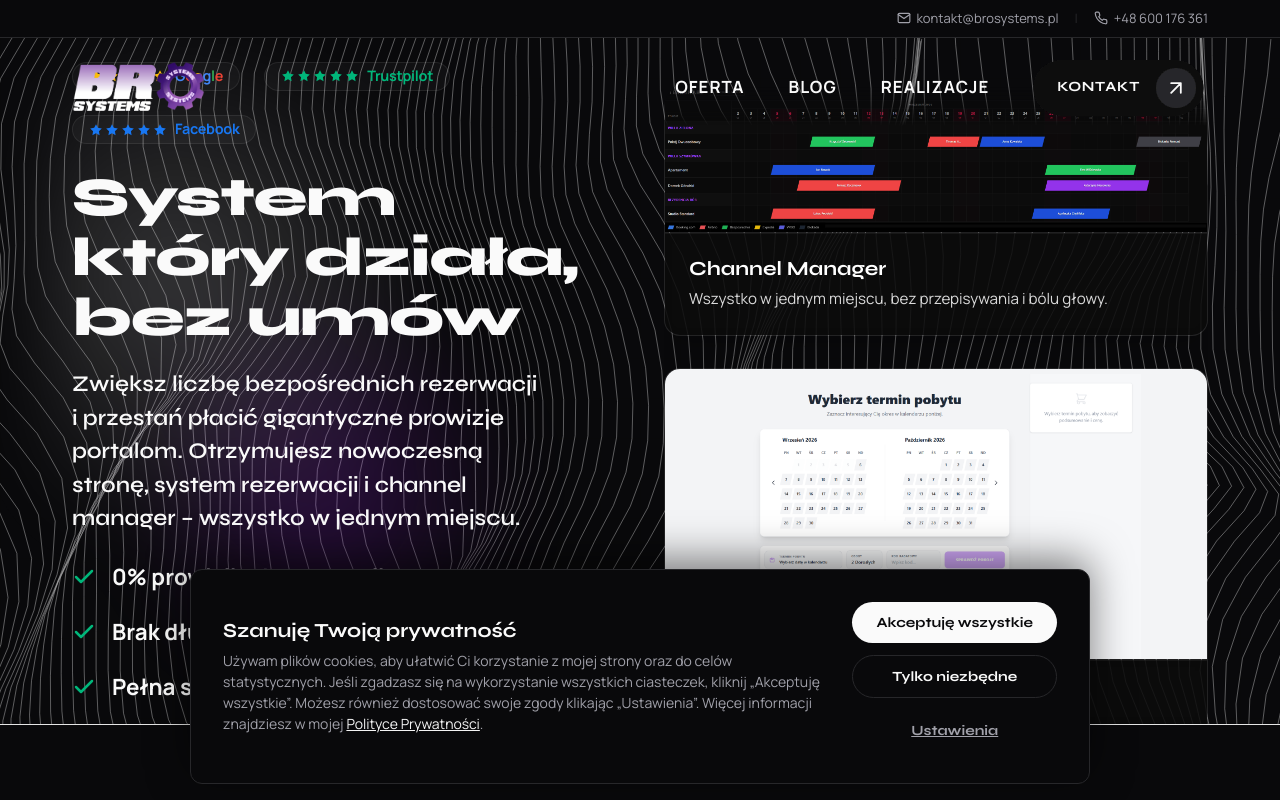
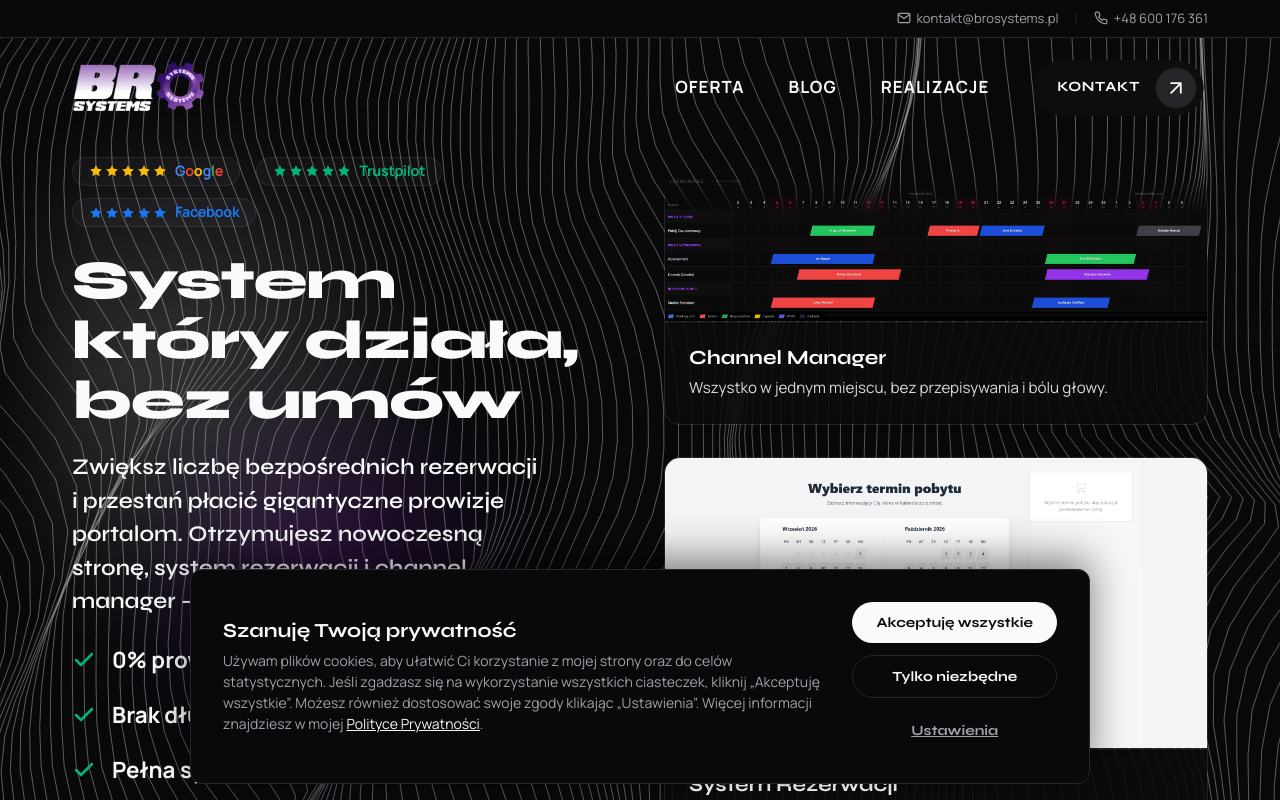
Before and after one commit to foliowiecsztywnygit/BROSYSTEMS-LANDING, a React (Vite) app: page / in a window 1280 px wide. Shown: the top 800 px of the page. Built offline with nearby package versions, Linux system fonts and the light colour scheme; a web font is replaced by a local one.

Commit message:
fix: rozwiazanie nakladania logo na badge w Hero oraz naprawa lamania slow w naglowkach

```diff
--- a/src/components/Hero.jsx
+++ b/src/components/Hero.jsx
@@ -47,7 +47,11 @@ const RatingBadge = ({ color, children }) => (
 
 const Hero = () => {
   const [showWaves, setShowWaves] = useState(false);
-  const [heroOffset, setHeroOffset] = useState(96);
+  const [layoutHeights, setLayoutHeights] = useState({
+    totalOffset: 108,
+    navHeight: 72,
+    topBarHeight: 36
+  });
 
   useEffect(() => {
     const elements = document.querySelectorAll(`.${styles.heroContentLeft} .fade-in, .${styles.heroContentRight}.fade-in`);
@@ -69,10 +73,14 @@ const Hero = () => {
     const updateHeroLayout = () => {
       const topBar = document.querySelector('[data-topbar]');
       const navbar = document.querySelector('[data-navbar]');
-      const topBarHeight = topBar?.getBoundingClientRect().height ?? 0;
-      const navbarHeight = navbar?.getBoundingClientRect().height ?? 0;
-      const totalOffset = Math.round(topBarHeight + navbarHeight);
-      setHeroOffset(totalOffset || 96);
+      const topBarHeight = topBar ? Math.round(topBar.getBoundingClientRect().height) : 36;
+      const navbarHeight = navbar ? Math.round(navbar.getBoundingClientRect().height) : 72;
+      const totalOffset = topBarHeight + navbarHeight;
+      setLayoutHeights({
+        totalOffset: totalOffset || 108,
+        navHeight: navbarHeight || 72,
+        topBarHeight: topBarHeight || 36
+      });
     };
 
     updateWavesVisibility();
@@ -99,7 +107,14 @@ const Hero = () => {
   }, []);
 
   return (
-    <section className={`${styles.hero} bg-grid`} style={{ '--hero-offset': `${heroOffset}px` }}>
+    <section
+      className={`${styles.hero} bg-grid`}
+      style={{
+        '--hero-offset': `${layoutHeights.totalOffset}px`,
+        '--nav-height': `${layoutHeights.navHeight}px`,
+        '--topbar-height': `${layoutHeights.topBarHeight}px`
+      }}
+    >
       {showWaves && (
         <div className={styles.wavesWrapper}>
           <Waves
--- a/src/components/Hero.module.css
+++ b/src/components/Hero.module.css
@@ -1,15 +1,22 @@
 .hero {
-  min-height: calc(100svh - var(--hero-offset, 96px));
-  height: calc(100svh - var(--hero-offset, 96px));
+  min-height: calc(100svh - var(--topbar-height, 36px));
+  height: auto;
   box-sizing: border-box;
   display: flex;
-  align-items: center;
+  flex-direction: column;
+  justify-content: flex-start;
   position: relative;
-  padding-top: clamp(1.5rem, 3vh, 2.75rem);
-  padding-bottom: clamp(1rem, 2.5vh, 1.8rem);
+  padding-top: calc(var(--nav-height, 72px) + clamp(2.75rem, 5.5vh, 4.25rem));
+  padding-bottom: clamp(2rem, 4vh, 3rem);
   background-attachment: fixed;
   border-bottom: 1px solid var(--border);
   overflow: hidden;
+}
+
+@media (min-width: 1025px) and (min-height: 850px) {
+  .hero {
+    height: calc(100svh - var(--topbar-height, 36px));
+  }
 }
 
 .wavesWrapper {
@@ -28,10 +35,12 @@
   grid-template-columns: 1fr 1fr;
   align-items: center;
   gap: 3rem;
-  height: 100%;
+  width: 100%;
+  margin-top: 0;
+  margin-bottom: auto;
   position: relative;
   z-index: 10;
-  padding-top: clamp(2rem, 5vh, 4rem);
+  padding-top: 0;
 }
 
 .heroContentLeft {
@@ -55,7 +64,7 @@
 /* social proof */
 .socialProof {
   display: flex;
-  gap: 1.5rem;
+  gap: 0.75rem 1rem;
   margin-bottom: 1.5rem;
   flex-wrap: wrap;
 }
@@ -91,8 +100,9 @@
   letter-spacing: -0.02em;
   text-wrap: balance;
   overflow-wrap: break-word;
-  word-break: break-word;
-  hyphens: auto;
+  word-break: normal;
+  hyphens: manual;
+  -webkit-hyphens: manual;
   color: var(--text);
 }
 
@@ -289,8 +299,8 @@
   .hero {
     background-attachment: scroll;
     height: auto;
-    min-height: calc(100svh - var(--hero-offset, 96px));
-    padding-top: 5rem;
+    min-height: calc(100svh - var(--topbar-height, 36px));
+    padding-top: calc(var(--nav-height, 72px) + 2rem);
     padding-bottom: 3rem;
   }
 
--- a/src/components/Portfolio.module.css
+++ b/src/components/Portfolio.module.css
@@ -206,8 +206,9 @@
   letter-spacing: -0.02em;
   overflow-wrap: break-word;
   word-wrap: break-word;
-  hyphens: auto;
-  -webkit-hyphens: auto;
+  word-break: normal;
+  hyphens: manual;
+  -webkit-hyphens: manual;
 }
 
 .highlights {
--- a/src/components/WhyMe.module.css
+++ b/src/components/WhyMe.module.css
@@ -20,10 +20,12 @@
 
 .headerLeft {
   margin-bottom: 1rem;
+  flex-shrink: 0;
 }
 
 .headerRight {
-  max-width: 600px;
+  flex: 1;
+  max-width: 900px;
 }
 
 .lead {
@@ -35,11 +37,15 @@
 
 .title {
   font-family: var(--font-heading);
-  font-size: clamp(2rem, 5vw, 4rem);
+  font-size: clamp(1.75rem, 3vw, 2.75rem) !important;
   font-weight: 800;
-  line-height: 1.1;
+  line-height: 1.18;
   text-transform: none;
   margin: 0;
+  word-break: normal;
+  overflow-wrap: break-word;
+  hyphens: manual;
+  text-wrap: pretty;
 }
 
 .contentWrapper {
--- a/src/index.css
+++ b/src/index.css
@@ -94,8 +94,9 @@ h1, h2, h3, h4, h5, h6 {
   font-weight: 700;
   overflow-wrap: break-word;
   word-wrap: break-word;
-  hyphens: auto;
-  -webkit-hyphens: auto;
+  word-break: normal;
+  hyphens: manual;
+  -webkit-hyphens: manual;
 }
 
 a {
@@ -139,9 +140,9 @@ ul {
 }
 .heading-xl, .heading-lg, .heading-md {
   overflow-wrap: break-word;
-  word-break: break-word;
-  hyphens: auto;
-  -webkit-hyphens: auto;
+  word-break: normal;
+  hyphens: manual;
+  -webkit-hyphens: manual;
 }
 
 .heading-xl {
```
